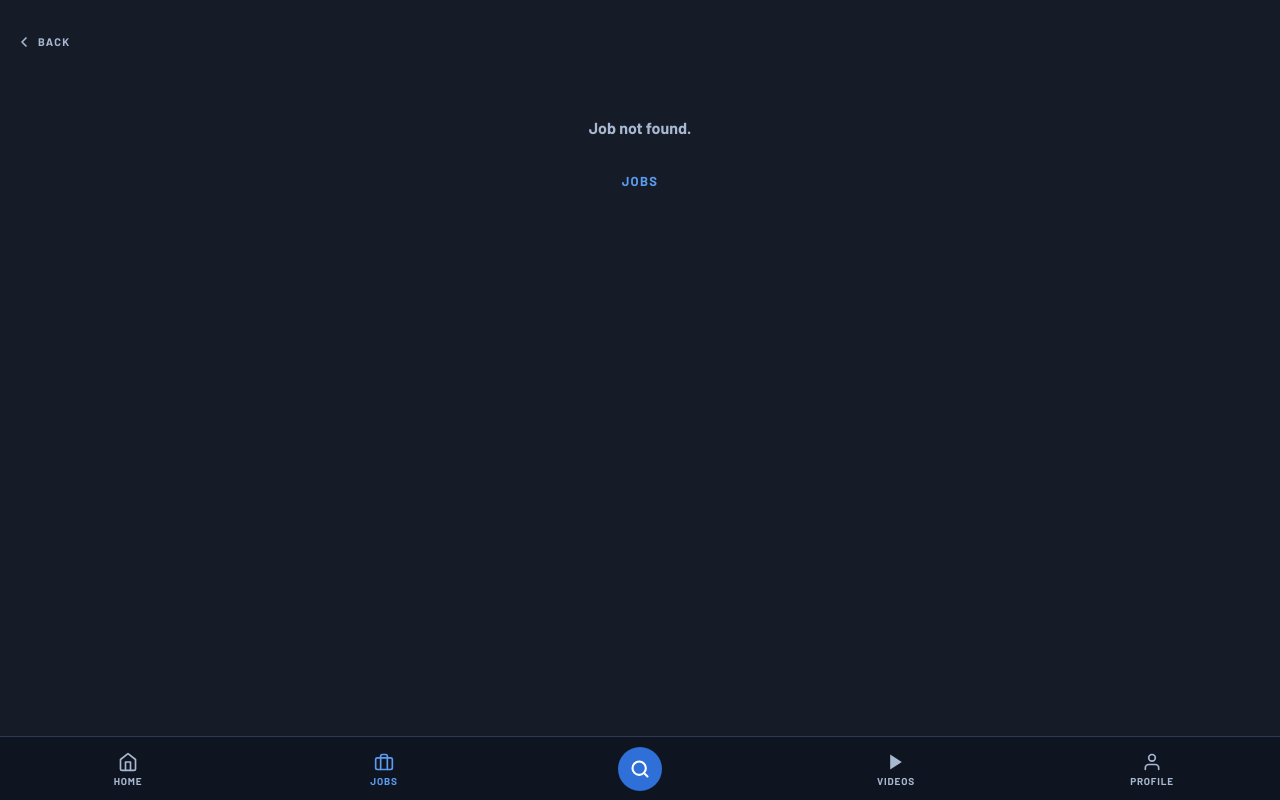
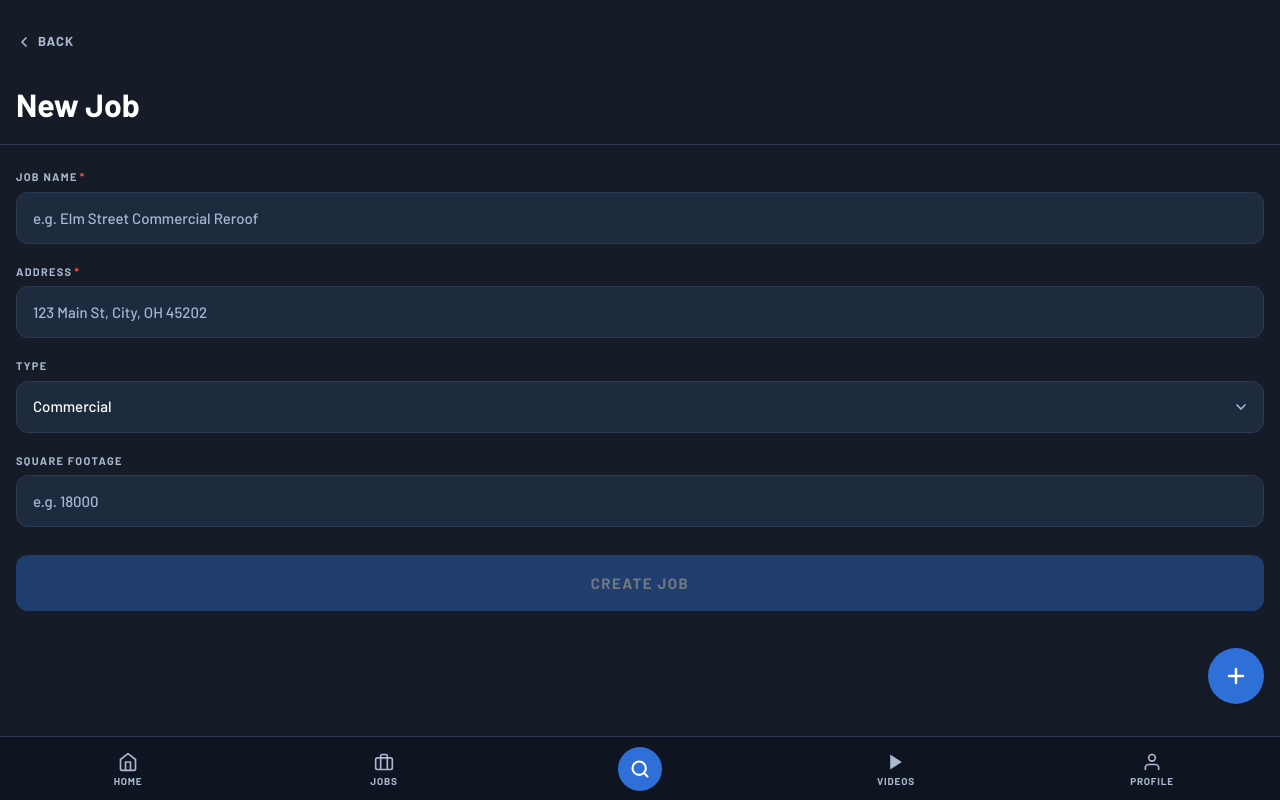
Before and after one commit to kmcconnell4/Protogen_Academy_300_Contractor_App, a Vue app: page /jobs/new in a window 1280 px wide. Before the commit this address had no page. Built offline with nearby package versions, Linux system fonts and the light colour scheme.

Commit message:
Added Create a job demo functionality

```diff
--- a/context/TODO.md
+++ b/context/TODO.md
@@ -12,31 +12,31 @@ Phases are ordered by dependency. Complete Phase 1 before starting Phases 5, 7,
 
 ### Phase 1 — Reactive Data Layer *(prerequisite for Phases 5, 7, 8)*
 
-- [ ] **Create `src/composables/useJobsData.js`** — module-level `ref([...jobsJson])` singleton. Expose: `jobs`, `addJob(newJob)`, `jobById(id)`. Follow `useOutdoorMode.js` pattern (no Pinia needed).
-- [ ] **Create `src/composables/useQuotesData.js`** — module-level `ref([...quotesJson])`. Expose: `quotes`, `addQuote(q)`, `quotesByJobId(id)`, `finalizeQuoteAsOrder(quoteId)` — sets quote status to `'Ordered'`, creates an order stub, returns the new order.
-- [ ] **Create `src/composables/useOrdersData.js`** — module-level `ref([...ordersJson])`. Expose: `orders`, `addOrder(o)`, `ordersByJobId(id)`.
-- [ ] **Update `src/composables/useSearch.js`** — replace direct JSON imports with refs from the three composables above so newly created records appear in search results immediately.
+- [x] **Create `src/composables/useJobsData.js`** — module-level `ref([...jobsJson])` singleton. Expose: `jobs`, `addJob(newJob)`, `jobById(id)`. Follow `useOutdoorMode.js` pattern (no Pinia needed).
+- [x] **Create `src/composables/useQuotesData.js`** — module-level `ref([...quotesJson])`. Expose: `quotes`, `addQuote(q)`, `quotesByJobId(id)`, `finalizeQuoteAsOrder(quoteId)` — sets quote status to `'Ordered'`, creates an order stub, returns the new order.
+- [x] **Create `src/composables/useOrdersData.js`** — module-level `ref([...ordersJson])`. Expose: `orders`, `addOrder(o)`, `ordersByJobId(id)`.
+- [x] **Update `src/composables/useSearch.js`** — replace direct JSON imports with refs from the three composables above so newly created records appear in search results immediately.
 
 ### Phase 2 — Navigation Restructure *(parallel with Phase 3)*
 
-- [ ] **`src/App.vue`** — Remove `<NavBar />` import and element. Add `<CreateJobFab />` between `<RouterView>` and `<BottomNav>`.
-- [ ] **`src/components/shared/BottomNav.vue`** — Rewrite for 5 tabs: **Home · Jobs · Search · Videos · Profile**. Search tab is the center item: visually featured (filled `bg-interactive` circle icon, no competing label or a minimal "Search" label). Update `isActive`: `search` route activates Search tab; `job-detail` still activates Jobs tab; home route activates Home tab only.
-- [ ] **`src/router/index.js`** — Add routes: `/search` → `SearchView`, `/jobs/new` → `CreateJobView`, `/catalog/:id` → `ProductDetailView`, `/jobs/:id/quotes/new` → `CreateQuoteView`. Add redirects: `/catalog` → `/search`, `/documents` → `/search`. Keep `/videos`.
+- [x] **`src/App.vue`** — Remove `<NavBar />` import and element. Add `<CreateJobFab />` between `<RouterView>` and `<BottomNav>`.
+- [x] **`src/components/shared/BottomNav.vue`** — Rewrite for 5 tabs: **Home · Jobs · Search · Videos · Profile**. Search tab is the center item: visually featured (filled `bg-interactive` circle icon, no competing label or a minimal "Search" label). Update `isActive`: `search` route activates Search tab; `job-detail` still activates Jobs tab; home route activates Home tab only.
+- [x] **`src/router/index.js`** — Add routes: `/search` → `SearchView`, `/jobs/new` → `CreateJobView`, `/catalog/:id` → `ProductDetailView`, `/jobs/:id/quotes/new` → `CreateQuoteView`. Add redirects: `/catalog` → `/search`, `/documents` → `/search`. Keep `/videos`.
 
 ### Phase 3 — SearchView *(parallel with Phase 2)*
 
-- [ ] **Create `src/views/SearchView.vue`** — Full-page route at `/search`. Autofocus input on mount. Reuses `useSearch` composable and `SearchResultGroup` component. Empty state with prompt copy (`"Search jobs, products, documents, videos…"`). Update `ROUTE_MAP`: products → `{ name: 'product-detail', params: { id } }`, documents → `window.open(doc.url, '_blank')`, videos → `window.open(item.videoUrl, '_blank')`.
-- [ ] **`src/components/search/SearchOverlay.vue`** — No longer mounted (NavBar removed). Delete after SearchView is verified working.
+- [x] **Create `src/views/SearchView.vue`** — Full-page route at `/search`. Autofocus input on mount. Reuses `useSearch` composable and `SearchResultGroup` component. Empty state with prompt copy (`"Search jobs, products, documents, videos…"`). Update `ROUTE_MAP`: products → `{ name: 'product-detail', params: { id } }`, documents → `window.open(doc.url, '_blank')`, videos → `window.open(item.videoUrl, '_blank')`.
+- [x] **`src/components/search/SearchOverlay.vue`** — No longer mounted (NavBar removed). Delete after SearchView is verified working.
 
 ### Phase 4 — Product Detail Page *(parallel with Phase 3)*
 
-- [ ] **Create `src/views/ProductDetailView.vue`** — Back nav (`router.back()`). Sections: hero (placehold.co image, name, SKU, category badge, price/unit), Description, Related Documents (filter by `product.documentIds`), Related Videos (match by category string), Installation Notes placeholder. Route: `/catalog/:id`.
-- [ ] **`src/components/products/ProductCard.vue`** — Wrap card root in `<router-link :to="{ name: 'product-detail', params: { id: product.id } }">`. Remove the existing click/recently-viewed handler (navigation itself is the action now).
+- [x] **Create `src/views/ProductDetailView.vue`** — Back nav (`router.back()`). Sections: hero (placehold.co image, name, SKU, category badge, price/unit), Description, Related Documents (filter by `product.documentIds`), Related Videos (match by category string), Installation Notes placeholder. Route: `/catalog/:id`.
+- [x] **`src/components/products/ProductCard.vue`** — Wrap card root in `<router-link :to="{ name: 'product-detail', params: { id: product.id } }">`. Remove the existing click/recently-viewed handler (navigation itself is the action now).
 
 ### Phase 5 — FAB + Create Job *(depends on Phase 1)*
 
-- [ ] **Create `src/components/shared/CreateJobFab.vue`** — `fixed bottom-24 right-4 z-50`. 56×56px circle, `bg-interactive`, "+" SVG icon 24px, `router-link` to `{ name: 'create-job' }`. `v-if="role === 'contractor'"`. Press state: `active:scale-95 transition-transform duration-100`.
-- [ ] **Create `src/views/CreateJobView.vue`** — Back nav, heading "New Job". Form: Name (text, required), Address (text, required), Type (select: Commercial / Residential / Multi-Unit), Square Footage (number). On submit: calls `useJobsData().addJob()` with `id: 'job-' + Date.now()`, `status: 'Bid'`, `createdAt/updatedAt: today`. Navigates to `{ name: 'job-detail', params: { id: newJob.id } }`.
+- [x] **Create `src/components/shared/CreateJobFab.vue`** — `fixed bottom-24 right-4 z-50`. 56×56px circle, `bg-interactive`, "+" SVG icon 24px, `router-link` to `{ name: 'create-job' }`. `v-if="role === 'contractor'"`. Press state: `active:scale-95 transition-transform duration-100`.
+- [x] **Create `src/views/CreateJobView.vue`** — Back nav, heading "New Job". Form: Name (text, required), Address (text, required), Type (select: Commercial / Residential / Multi-Unit), Square Footage (number). On submit: calls `useJobsData().addJob()` with `id: 'job-' + Date.now()`, `status: 'Bid'`, `createdAt/updatedAt: today`. Navigates to `{ name: 'job-detail', params: { id: newJob.id } }`.
 
 ### Phase 6 — Map / Directions on Job Detail *(parallel with Phase 5)*
 
--- a/src/App.vue
+++ b/src/App.vue
@@ -1,5 +1,6 @@
 <script setup>
 import BottomNav from '@/components/shared/BottomNav.vue'
+import CreateJobFab from '@/components/shared/CreateJobFab.vue'
 import { setupRole } from '@/composables/useRole'
 
 // Provide global role state to all child components
@@ -13,6 +14,7 @@ setupRole()
         <component :is="Component" class="flex-1" />
       </Transition>
     </RouterView>
+    <CreateJobFab />
     <BottomNav />
   </div>
 </template>
--- /dev/null
+++ b/src/components/shared/CreateJobFab.vue
@@ -0,0 +1,21 @@
+<script setup>
+import { useI18n } from 'vue-i18n'
+import { useRole } from '@/composables/useRole'
+
+const { t } = useI18n()
+const { role } = useRole()
+</script>
+
+<template>
+  <router-link
+    v-if="role === 'contractor'"
+    :to="{ name: 'create-job' }"
+    :aria-label="t('jobs.create_job')"
+    class="fixed bottom-24 right-4 z-50 w-14 h-14 rounded-full bg-interactive flex items-center justify-center shadow-lg transition-transform duration-100 active:scale-95"
+  >
+    <svg class="w-6 h-6 text-white" viewBox="0 0 24 24" fill="none" stroke="currentColor" stroke-width="2.5" stroke-linecap="round" stroke-linejoin="round" aria-hidden="true">
+      <line x1="12" y1="5" x2="12" y2="19" />
+      <line x1="5" y1="12" x2="19" y2="12" />
+    </svg>
+  </router-link>
+</template>
--- a/src/locales/en.json
+++ b/src/locales/en.json
@@ -80,7 +80,12 @@
       "square_footage": "Square Footage",
       "sq_ft": "sq ft",
       "notes": "Notes"
-    }
+    },
+    "create_job": "New Job",
+    "create_name_placeholder": "e.g. Elm Street Commercial Reroof",
+    "create_address_placeholder": "123 Main St, City, OH 45202",
+    "create_sqft_placeholder": "e.g. 18000",
+    "create_save": "Create Job"
   },
   "quotes": {
     "title": "Quotes",
--- a/src/router/index.js
+++ b/src/router/index.js
@@ -11,6 +11,11 @@ const routes = [
     path: '/jobs',
     name: 'jobs',
     component: () => import('@/views/JobsView.vue'),
+  },
+  {
+    path: '/jobs/new',
+    name: 'create-job',
+    component: () => import('@/views/CreateJobView.vue'),
   },
   {
     path: '/jobs/:id',
--- /dev/null
+++ b/src/views/CreateJobView.vue
@@ -0,0 +1,153 @@
+<script setup>
+import { ref } from 'vue'
+import { useRouter } from 'vue-router'
+import { useI18n } from 'vue-i18n'
+import { useJobsData } from '@/composables/useJobsData'
+
+const { t } = useI18n()
+const router = useRouter()
+const { addJob } = useJobsData()
+
+const name        = ref('')
+const address     = ref('')
+const type        = ref('Commercial')
+const sqFootage   = ref('')
+const submitting  = ref(false)
+
+const JOB_TYPES = ['Commercial', 'Residential', 'Multi-Unit']
+
+function today() {
+  return new Date().toISOString().slice(0, 10)
+}
+
+function handleSubmit() {
+  if (!name.value.trim() || !address.value.trim()) return
+
+  submitting.value = true
+
+  const newJob = {
+    id:           'job-' + Date.now(),
+    name:         name.value.trim(),
+    address:      address.value.trim(),
+    type:         type.value,
+    status:       'Bid',
+    squareFootage: sqFootage.value ? Number(sqFootage.value) : null,
+    createdAt:    today(),
+    updatedAt:    today(),
+    contractorId: null,
+    repId:        null,
+    quoteIds:     [],
+    orderIds:     [],
+    inspectionIds: [],
+    notes:        '',
+  }
+
+  addJob(newJob)
+  router.push({ name: 'job-detail', params: { id: newJob.id } })
+}
+</script>
+
+<template>
+  <div class="flex flex-col min-h-dvh bg-bg pb-16">
+
+    <!-- ── Back nav ── -->
+    <div class="flex items-center gap-3 px-4 pt-4 pb-2 shrink-0">
+      <button
+        class="flex items-center gap-1.5 h-[44px] text-text-secondary hover:text-white transition-colors"
+        @click="router.back()"
+      >
+        <svg class="w-4 h-4" viewBox="0 0 24 24" fill="none" stroke="currentColor" stroke-width="2.5" stroke-linecap="round" stroke-linejoin="round" aria-hidden="true">
+          <path d="M15 18l-6-6 6-6" />
+        </svg>
+        <span class="text-[13px] font-[700] uppercase tracking-[0.08em]">{{ t('common.back') }}</span>
+      </button>
+    </div>
+
+    <!-- ── Page heading ── -->
+    <div class="px-4 pt-2 pb-5 border-b border-border">
+      <h1
+        class="text-white font-[800] text-[2rem] leading-tight"
+        style="font-family: var(--font-heading);"
+      >
+        {{ t('jobs.create_job') }}
+      </h1>
+    </div>
+
+    <!-- ── Form ── -->
+    <form class="px-4 pt-6 pb-8 flex flex-col gap-5" @submit.prevent="handleSubmit">
+
+      <!-- Job Name -->
+      <div class="flex flex-col gap-1.5">
+        <label class="text-[11px] font-[700] uppercase tracking-[0.12em] text-text-secondary" for="job-name">
+          {{ t('jobs.detail.job_name') }}<span class="text-error ml-0.5">*</span>
+        </label>
+        <input
+          id="job-name"
+          v-model="name"
+          type="text"
+          required
+          autocomplete="off"
+          :placeholder="t('jobs.create_name_placeholder')"
+          class="w-full h-[52px] px-4 rounded-xl bg-surface border border-border text-white text-[15px] font-[500] placeholder:text-text-secondary focus:outline-none focus:border-highlight transition-colors"
+        />
+      </div>
+
+      <!-- Address -->
+      <div class="flex flex-col gap-1.5">
+        <label class="text-[11px] font-[700] uppercase tracking-[0.12em] text-text-secondary" for="job-address">
+          {{ t('jobs.detail.address') }}<span class="text-error ml-0.5">*</span>
+        </label>
+        <input
+          id="job-address"
+          v-model="address"
+          type="text"
+          required
+          autocomplete="street-address"
+          :placeholder="t('jobs.create_address_placeholder')"
+          class="w-full h-[52px] px-4 rounded-xl bg-surface border border-border text-white text-[15px] font-[500] placeholder:text-text-secondary focus:outline-none focus:border-highlight transition-colors"
+        />
+      </div>
+
+      <!-- Type -->
+      <div class="flex flex-col gap-1.5">
+        <label class="text-[11px] font-[700] uppercase tracking-[0.12em] text-text-secondary" for="job-type">
+          {{ t('jobs.detail.type') }}
+        </label>
+        <select
+          id="job-type"
+          v-model="type"
+          class="select-field w-full h-[52px] px-4 rounded-xl bg-surface border border-border text-white text-[15px] font-[500] focus:outline-none focus:border-highlight transition-colors"
+        >
+          <option v-for="jt in JOB_TYPES" :key="jt" :value="jt">{{ jt }}</option>
+        </select>
+      </div>
+
+      <!-- Square Footage -->
+      <div class="flex flex-col gap-1.5">
+        <label class="text-[11px] font-[700] uppercase tracking-[0.12em] text-text-secondary" for="job-sqft">
+          {{ t('jobs.detail.square_footage') }}
+        </label>
+        <input
+          id="job-sqft"
+          v-model="sqFootage"
+          type="number"
+          min="0"
+          step="1"
+          :placeholder="t('jobs.create_sqft_placeholder')"
+          class="w-full h-[52px] px-4 rounded-xl bg-surface border border-border text-white text-[15px] font-[500] placeholder:text-text-secondary focus:outline-none focus:border-highlight transition-colors"
+        />
+      </div>
+
+      <!-- Submit -->
+      <button
+        type="submit"
+        :disabled="submitting || !name.trim() || !address.trim()"
+        class="mt-2 w-full h-[56px] rounded-xl bg-interactive text-white text-[15px] font-[700] uppercase tracking-[0.1em] transition-colors active:bg-highlight disabled:opacity-40 disabled:cursor-not-allowed flex items-center justify-center"
+      >
+        {{ t('jobs.create_save') }}
+      </button>
+
+    </form>
+
+  </div>
+</template>
```
Also changed, not shown: src/locales/es.json (+6 -1 lines), src/locales/fr.json (+6 -1 lines), src/locales/pt.json (+6 -1 lines).
